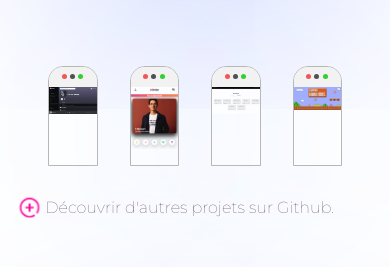
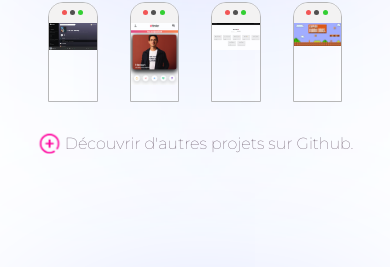
Before and after one commit to edmarsht/portfolio, a React (Create React App) app: page / in a window 390 px wide. Shown: the part 3448-3715 px from the top of the page. Built offline with nearby package versions, Linux system fonts and the light colour scheme; a web font is replaced by a local one.

Commit message:
projet responsive and resumé

```diff
--- a/src/containers/projet/Projet.css
+++ b/src/containers/projet/Projet.css
@@ -63,5 +63,14 @@ width: 25px;
 }
 
 @media screen and (max-width: 530px) {
-
+  .portfolio__projet-container {
+    margin-top: 4rem;
+  }
+  .portfolio__projet-container-text {
+    margin-bottom: 4rem;
+  }
+  .portfolio__projet-container-info {
+    margin-right: 0;
+    justify-content: center;
+  }
 }
--- a/src/containers/resume/Resume.css
+++ b/src/containers/resume/Resume.css
@@ -99,3 +99,10 @@
       margin-bottom: 0;
     }
   }
+  @media screen and (max-width: 650px) {
+    /* ------------------------ Container section ------------ */
+    .portfolio__resume-container {
+     padding-left: 1rem;
+     padding-right: 1rem;
+    }
+  }
```
